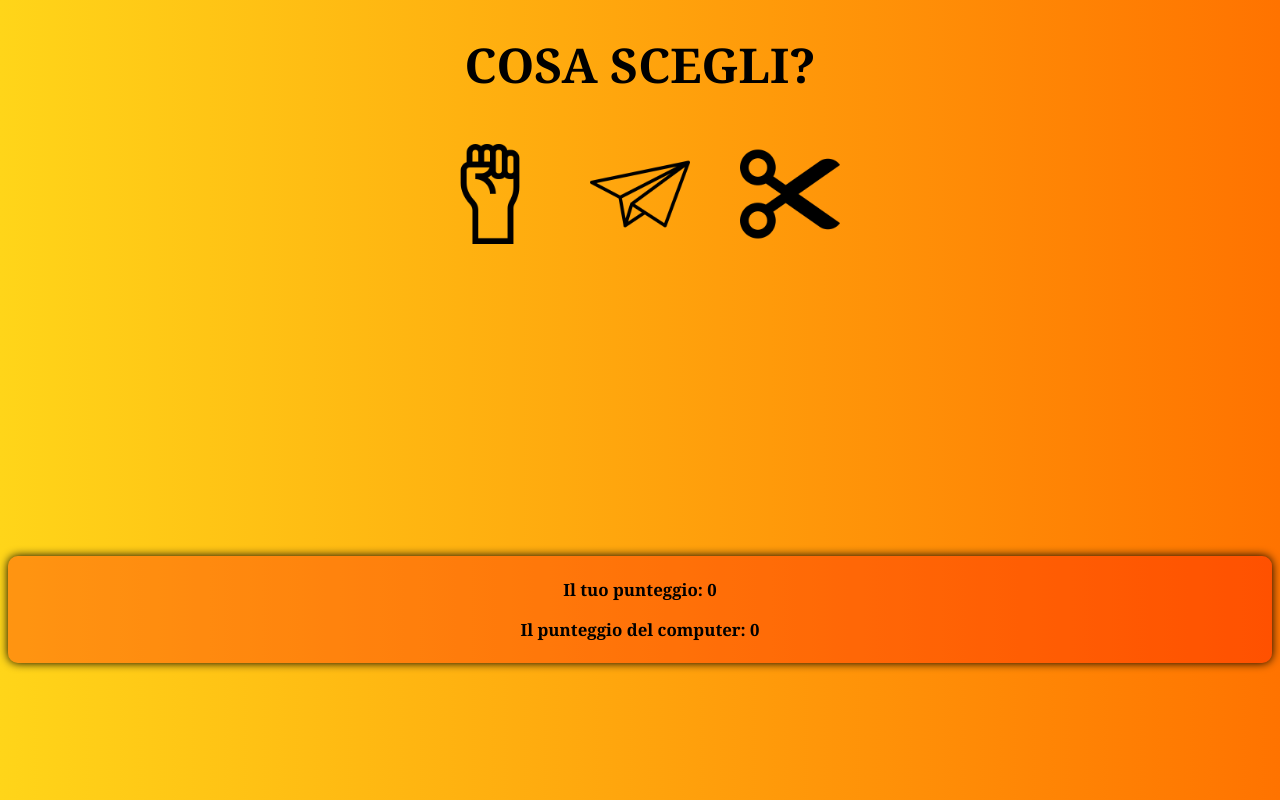
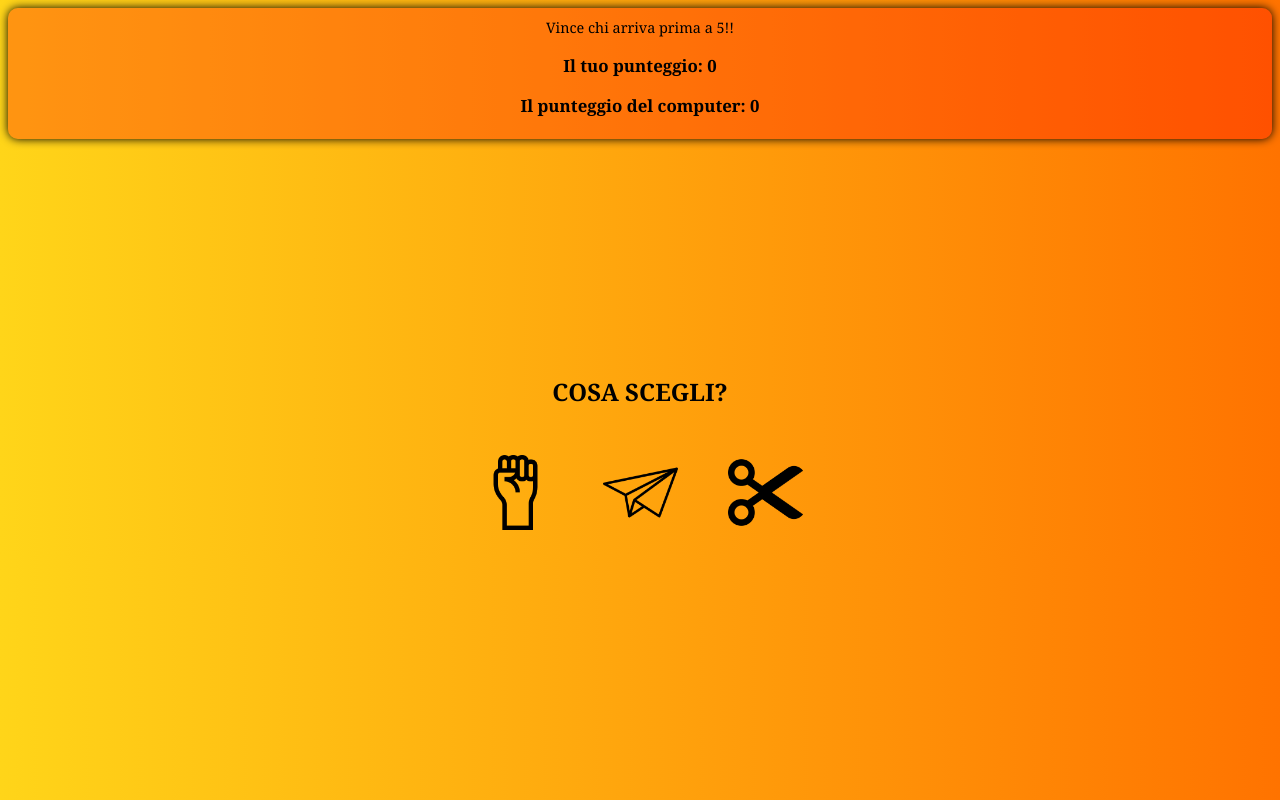
Before and after one commit to MarioMMM89/MiniGame, a plain HTML site: page index.html in a window 1280 px wide. Drawn offline with nearby package versions, Linux system fonts and the light colour scheme.

Commit message:
layout and locig updated

```diff
--- a/game-logic.js
+++ b/game-logic.js
@@ -28,6 +28,16 @@ for (var i= 0; i<possibleUserPicks.length; i++){
 }
 
 function onUserPick() {
+    if(score.userScore > 4){
+        score.userScore = 0;
+        score.cpuScore = 0;
+        return alert("HAI VINTO TU!!!\nLa partita è finita\nFai la tua scelta per iniziare nuova partita!")
+    }
+    if(score.cpuScore > 4) {
+        score.userScore = 0;
+        score.cpuScore = 0;
+        return alert("HA VINTO IL COMPUTER!!!\nLa partita è finita\nFai la tua scelta per iniziare nuova partita!")
+    }
     var userPickImage = "<img src='"+ this.src + "'/>";
     userPick = this.dataset.name;
     generateCpuPick();
--- a/index.html
+++ b/index.html
@@ -8,23 +8,25 @@
     <link rel="stylesheet" type="text/css" media="screen" href="style.css" />
 </head>
 <body>
-    <h1> COSA SCEGLI?</h1>
-    <div class="container">
-        <img src="assets/sasso.png" width="100" height="100" alt="" data-name="sasso" class="user-choice">
-        <img src="assets/carta.png" width="100" height="100" alt="" data-name="carta" class="user-choice">
-        <img src="assets/forbice.png" width="100" height="100" alt="" data-name="forbice" class="user-choice">
+    <div class="score-container">
+        Vince chi arriva prima a 5!!
+        <h3> Il tuo punteggio: <span id="player-score"> 0 </span></h3>
+        <h3> Il punteggio del computer: <span id="cpu-score"> 0 </span></h3>
     </div>
+
     <div id="choices">
         <div id="user-choice"></div>
         <div id="computer-choice"></div>
     </div>
     <div class="margin-top" id="result-div">
-        <h3 id="result"> </h3>
+        <h3 id="result"></h3>
 
     </div>
-    <div class="score-container">
-        <h3> Il tuo punteggio: <span id="player-score"> 0 </span></h3>
-        <h3> Il punteggio del computer: <span id="cpu-score"> 0 </span></h3>
+    <h4> COSA SCEGLI?</h4>
+    <div class="container">
+        <img src="assets/sasso.png" width="100" height="100" alt="" data-name="sasso" class="user-choice">
+        <img src="assets/carta.png" width="100" height="100" alt="" data-name="carta" class="user-choice">
+        <img src="assets/forbice.png" width="100" height="100" alt="" data-name="forbice" class="user-choice">
     </div>
 
     <script src="https://ajax.googleapis.com/ajax/libs/jquery/3.6.0/jquery.min.js"></script>
--- a/style.css
+++ b/style.css
@@ -7,7 +7,7 @@ body {
 
 img{
     padding: 10px;
-    height: 100px;
+    height: 75px;
     margin: 5px 15px;
     width: auto;
 }
@@ -21,6 +21,7 @@ img{
     background-color: rgba(255, 0, 0, 0.3);
     padding: 5px 15px;
     margin-top: 7px;
+    padding-top: 10px;
     border-radius: 10px;
     box-shadow: 0 0 10px black;
     font-size: 0.9rem;
@@ -38,14 +39,15 @@ img{
     display: flex;
     align-content: center;
     justify-content: center;
+    align-items: center;
     flex-wrap: wrap;
     text-align: center;
-    min-height: 250px;
+    min-height: 330px;
+    margin-top: -25px;
 }
 
 #computer-choice {
     font-size: 1.3rem;
-    margin: 25px 0;
 }
 
 #user-choice, #computer-choice {
@@ -58,9 +60,5 @@ img{
 
 
 #result-div {
-    font-size: 110%;
-    padding: 2px;
-    border-radius: 10px;
-    width: 60%;
-    margin: 5px auto;
+    margin: -100px auto 1px auto;
 }
```
